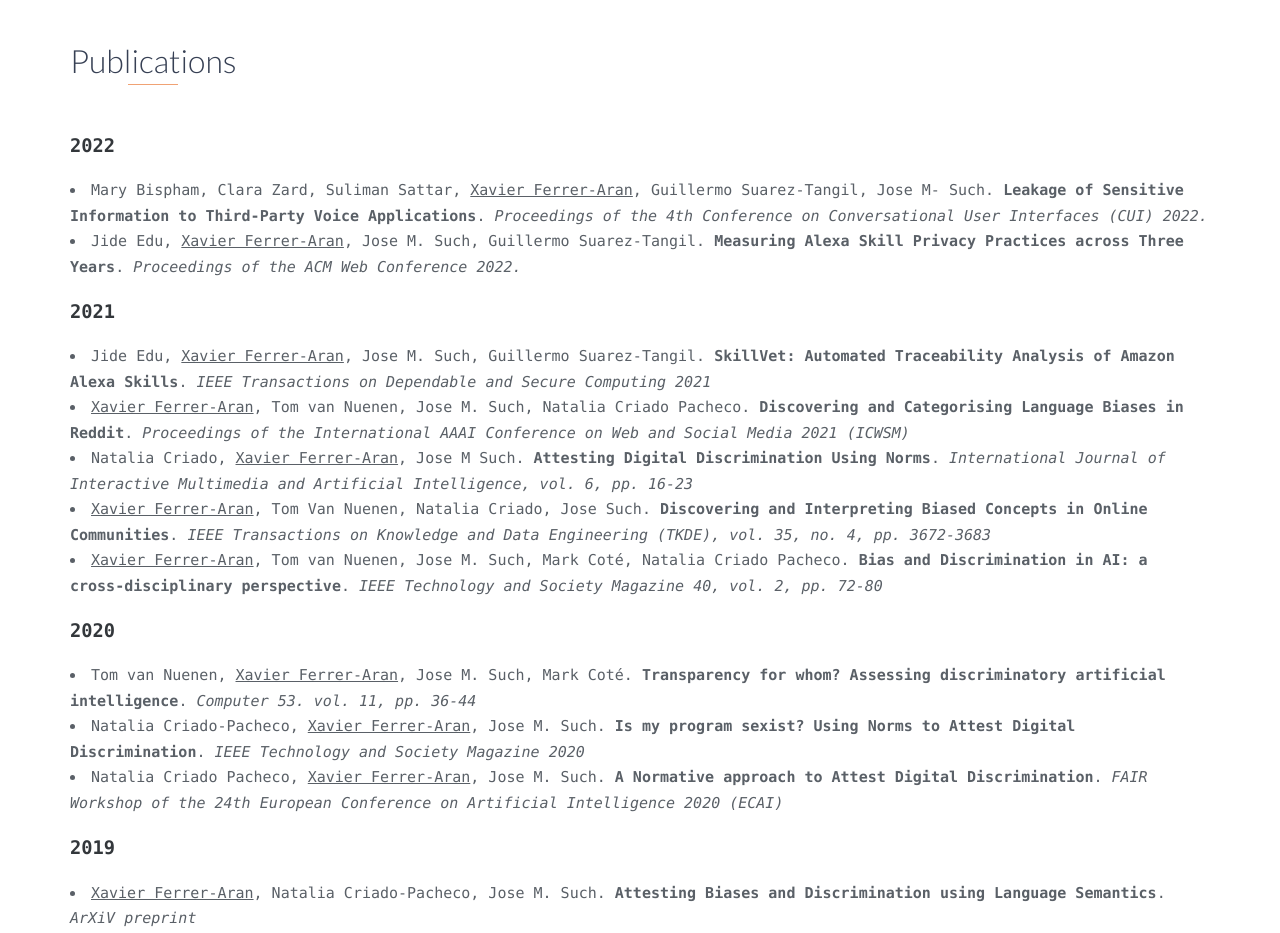
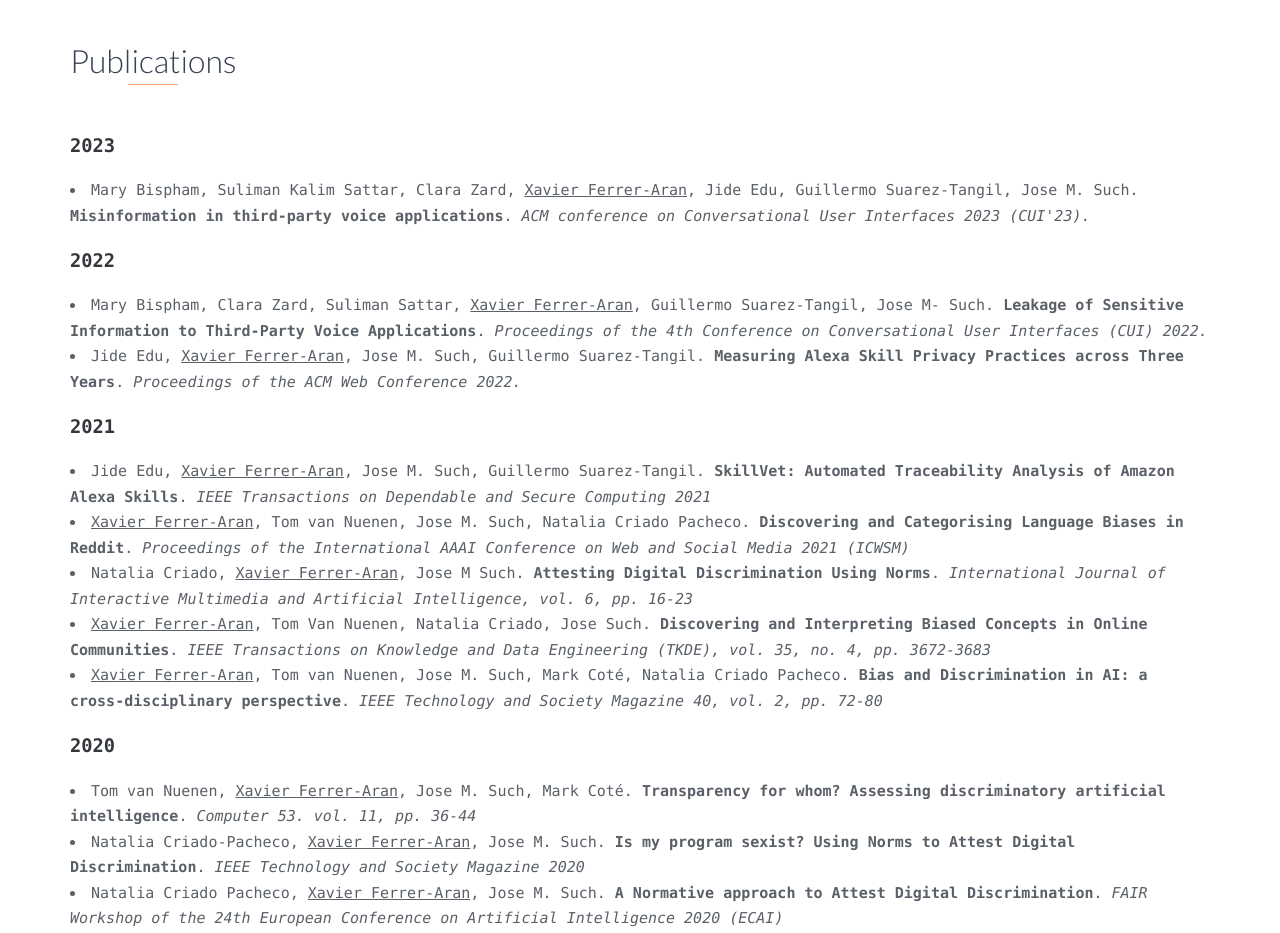
Before and after one commit to fiestau/fiestau.github.io, a website: page index.html in a window 1280 px wide. Shown: the part 1740-2673 px from the top of the page. Drawn offline with nearby package versions, Linux system fonts and the light colour scheme.

Commit message:
added new pub

```diff
--- a/index.html
+++ b/index.html
@@ -219,6 +219,12 @@
                         <h2 class="heading">Publications</h2>
                     </p>
                     <p>
+                        <h3 class="paper-h">2023</h3>
+                        <li id="paper" class="mb-1">
+                            Mary Bispham, Suliman Kalim Sattar, Clara Zard, <u>Xavier Ferrer-Aran</u>, Jide Edu, Guillermo Suarez-Tangil, Jose M. Such.
+                            <b>Misinformation in third-party voice applications</b>.
+                            <em>ACM conference on Conversational User Interfaces 2023 (CUI'23).</em>
+                        </li>
                         <h3 class="paper-h">2022</h3>
                         <li id="paper" class="mb-1">
                             Mary Bispham, Clara Zard, Suliman Sattar, <u>Xavier Ferrer-Aran</u>, Guillermo Suarez-Tangil, Jose M- Such.
```
